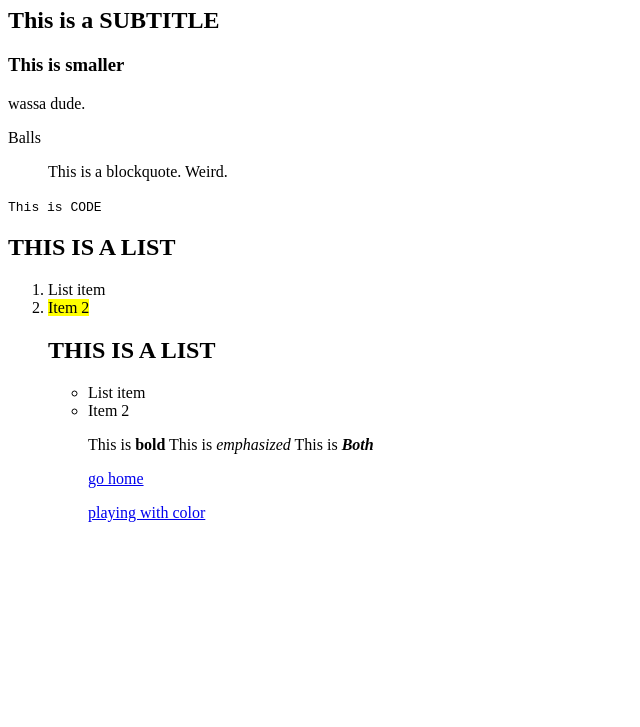
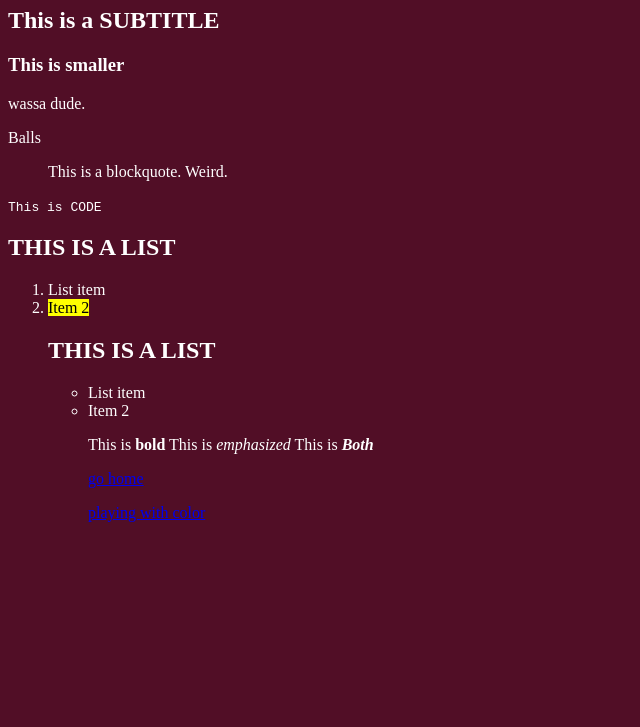
Before and after one commit to Har-bot1/E-RESA, a plain HTML site: page text.html in a window 1280 px wide. Shown: the part 73-800 px from the top of the page, without its empty margins (0-640 px from the left). Drawn offline with Linux system fonts and the light colour scheme.

Commit message:
Add files via upload

```diff
--- a/text.html
+++ b/text.html
@@ -6,6 +6,12 @@
 <meta charset="utf-8">
 <title>Text Stuff</title>
 </head>
+<style>
+     body {
+        background:rgb(81, 14, 38);
+        color: #fff
+     }
+</style>
 
 <body>
     <h1>This is a TITLE</h1>
```
